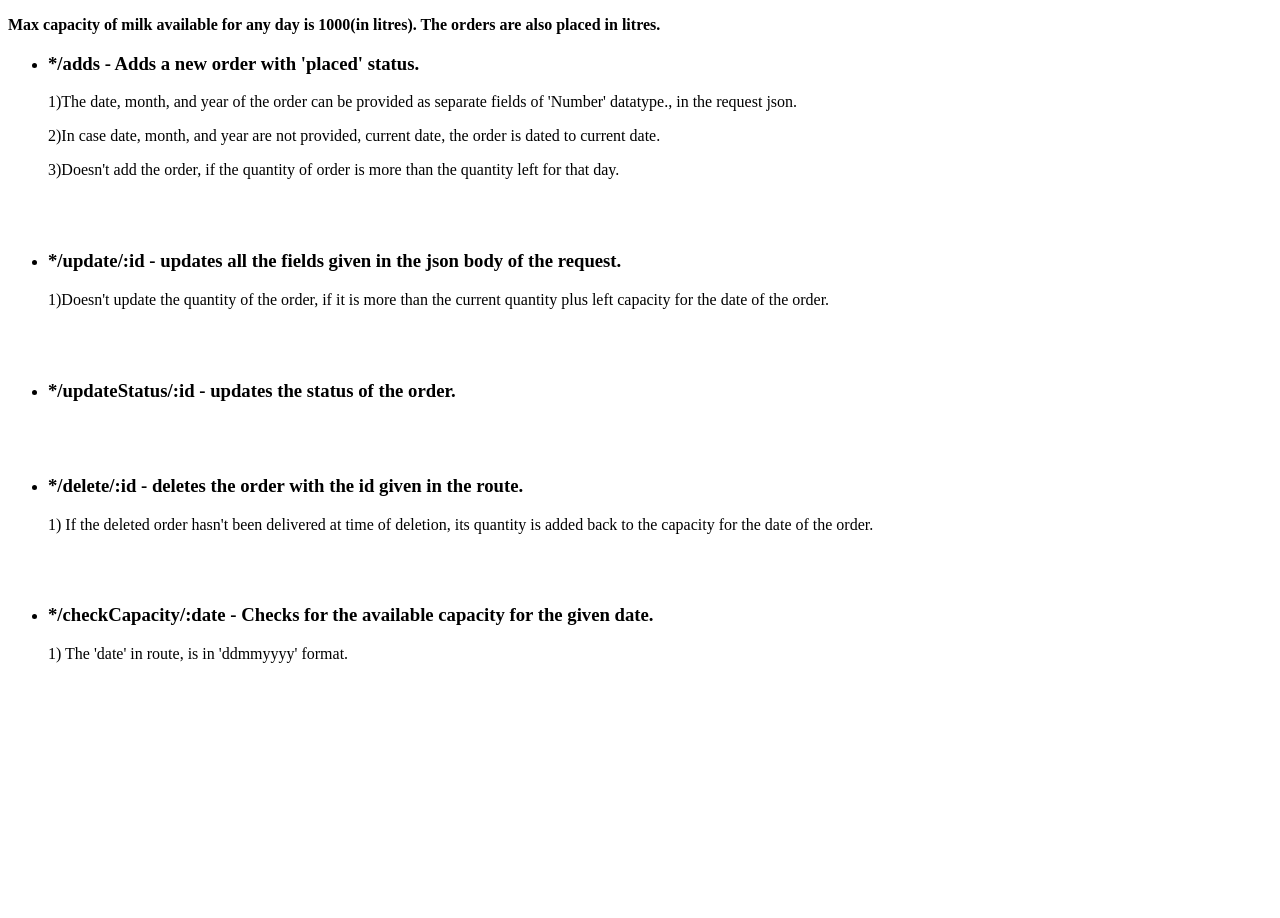
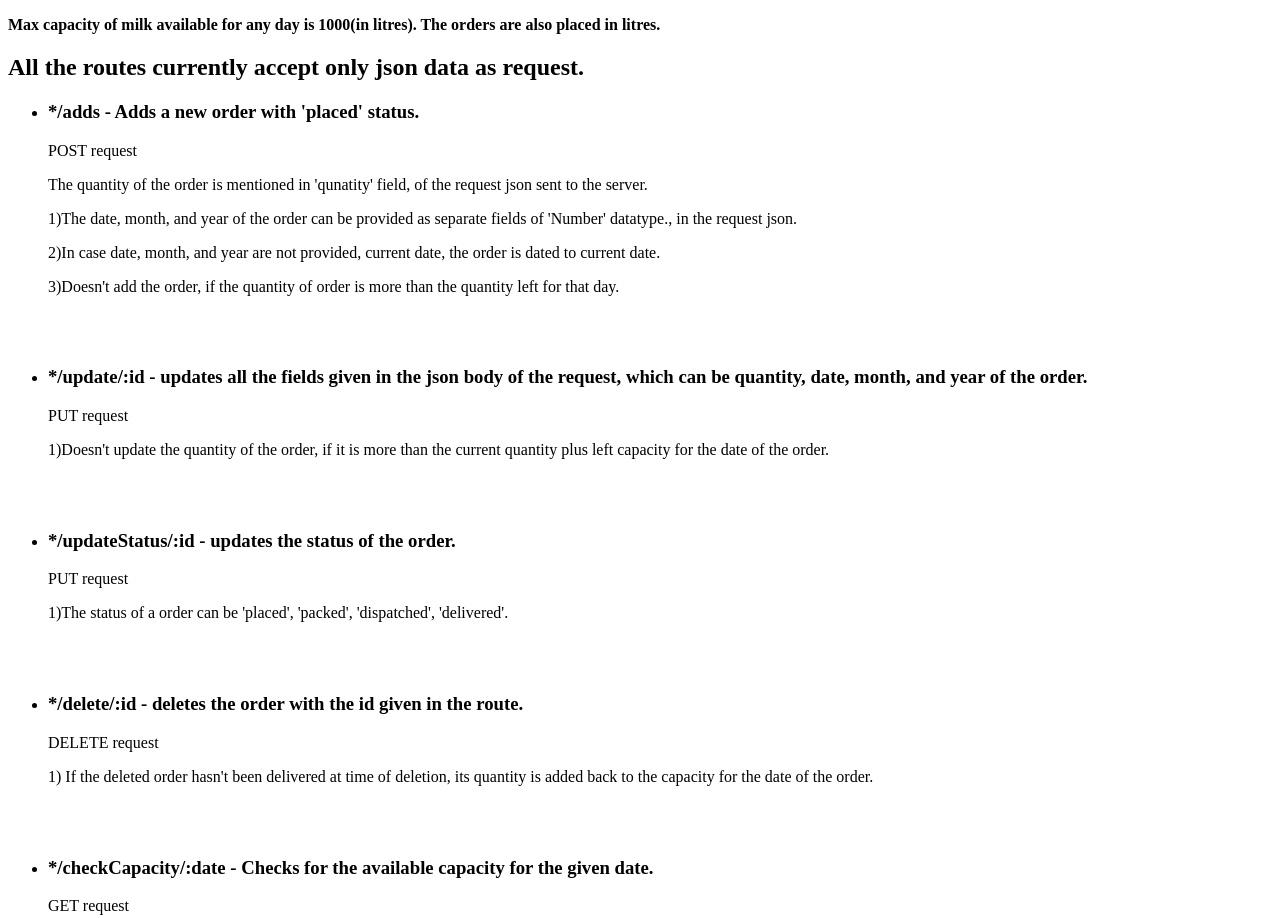
Before and after one commit to hrishivarun/milk-distribution-api, a website: page index.html in a window 1280 px wide. Shown: the top 918 px of the page. Before the commit the page ends 800 px from the top, so only its background shows below. Drawn offline with Linux system fonts and the light colour scheme.

Commit message:
update instructions

```diff
--- a/index.html
+++ b/index.html
@@ -10,30 +10,38 @@
     <p><strong>Max capacity of milk available for any day is 1000(in litres).
         The orders are also placed in litres.</strong></p>
 
+    <h2>All the routes currently accept only json data as request.</h2>
     <ul>
         <li>
             <h3>*/adds - Adds a new order with 'placed' status.</h3>
+            <p>POST request</p>
+            <p>The quantity of the order is mentioned in 'qunatity' field, of the request json sent to the server.</p>
             <p>1)The date, month, and year of the order can be provided as separate fields of 'Number' datatype., in the request json.</p>
             <p>2)In case date, month, and year are not provided, current date, the order is dated to current date.</p>
             <p>3)Doesn't add the order, if the quantity of order is more than the quantity left for that day.</p>
         </li>
         <br><br>
         <li>
-            <h3>*/update/:id - updates all the fields given in the json body of the request.</h3>
+            <h3>*/update/:id - updates all the fields given in the json body of the request, which can be quantity, date, month, and year of the order.</h3>
+            <p>PUT request</p>
             <p>1)Doesn't update the quantity of the order, if it is more than the current quantity plus left capacity for the date of the order.</p>
         </li>
         <br><br>
         <li>
             <h3>*/updateStatus/:id - updates the status of the order.</h3>
+            <p>PUT request</p>
+            <p>1)The status of a order can be 'placed', 'packed', 'dispatched', 'delivered'.</p>
         </li>
         <br><br>
         <li>
             <h3>*/delete/:id - deletes the order with the id given in the route.</h3>
+            <p>DELETE request</p>
             <p>1) If the deleted order hasn't been delivered at time of deletion, its quantity is added back to the capacity for the date of the order.</p>
         </li>
         <br><br>
         <li>
             <h3>*/checkCapacity/:date  - Checks for the available capacity for the given date.</h3>
+            <p>GET request</p>
             <p>1) The 'date' in route, is in 'ddmmyyyy' format.</p>
         </li>
     </ul>
--- a/package.json
+++ b/package.json
@@ -12,7 +12,6 @@
   "author": "",
   "license": "ISC",
   "dependencies": {
-    "all": "^0.0.0",
     "express": "^4.18.1",
     "mongoose": "^6.5.2"
   }
```
Also changed, not shown: 1 other file.
